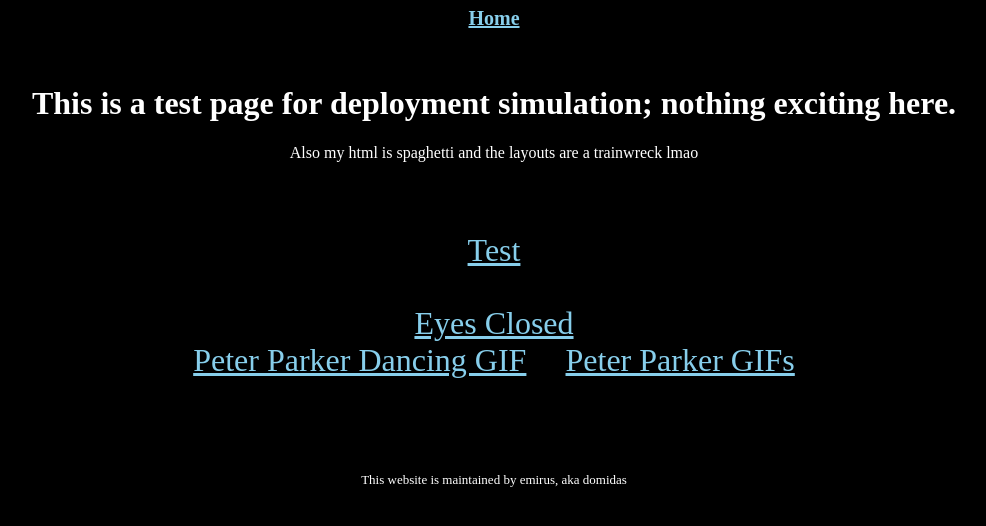
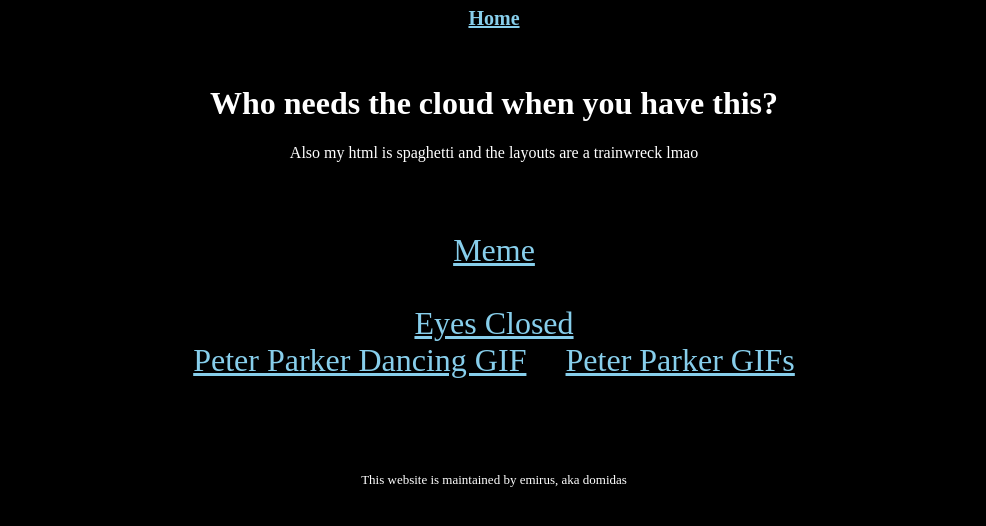
Before and after one commit to domidas/domidas.github.io, a Jekyll site: the page built from whatevs.md, in a window 1280 px wide. Shown: the top 526 px of the page, without its empty margins (146-1132 px from the left). Built offline with Jekyll 4.4.1, drawn with Linux system fonts in a browser that asks for light colours; our own code applies the rules of GitHub Pages for plain Markdown files; a script that is not in the unit is left out.

Commit message:
Update and rename test.md to whatevs.md

```diff
--- a/test.md
+++ b/whatevs.md
@@ -3,13 +3,13 @@ layout: none
 <HTML>
   <BODY>
 
-    <h1>This is a test page for deployment simulation; nothing exciting here.</h1>
+    <h1>Who needs the cloud when you have this?</h1>
 
     <p style="color:white;">Also my html is spaghetti and the layouts are a trainwreck lmao</p>
 
     <br> <br> <br>
 
-    <a href="pepe.jpg">test</a>
+    <a href="/random/schleap.jpg">meme</a>
 
     <br> <br> <br>
 
```
